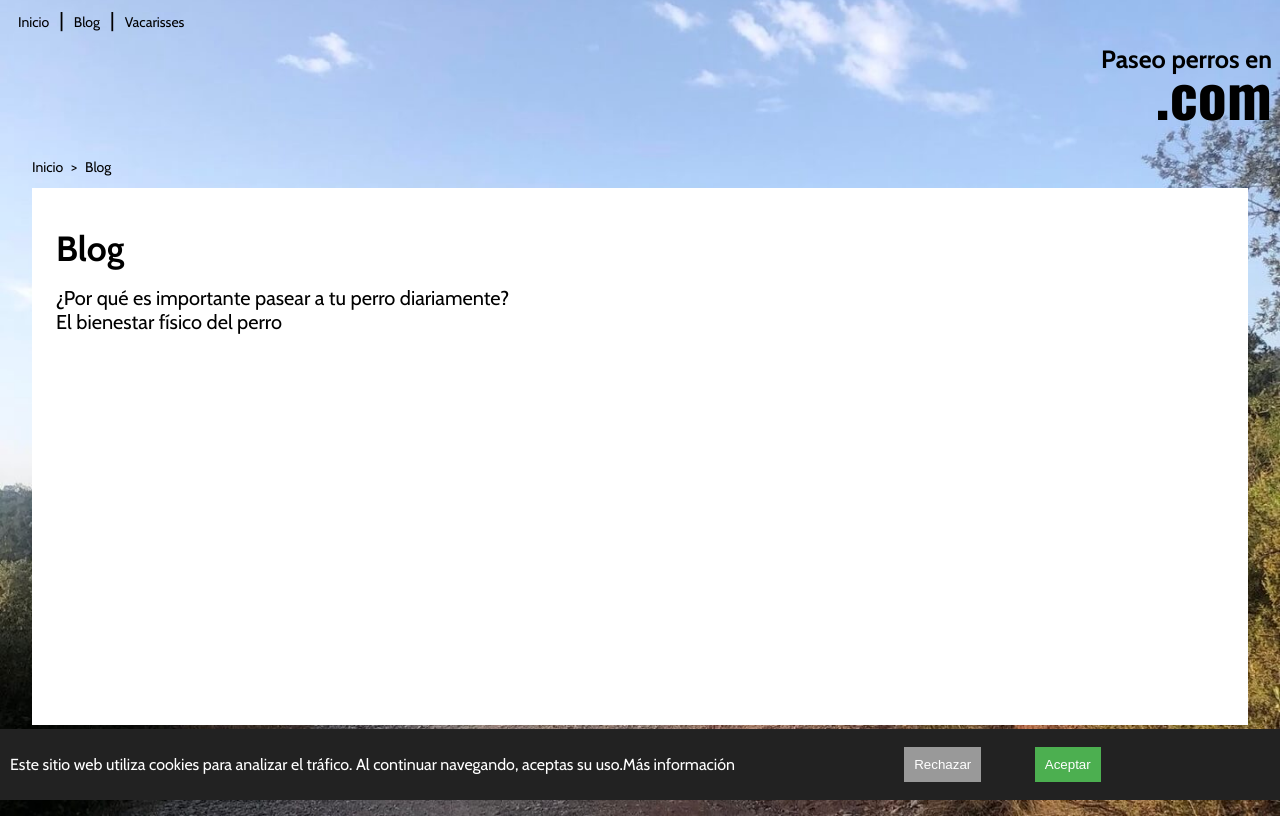
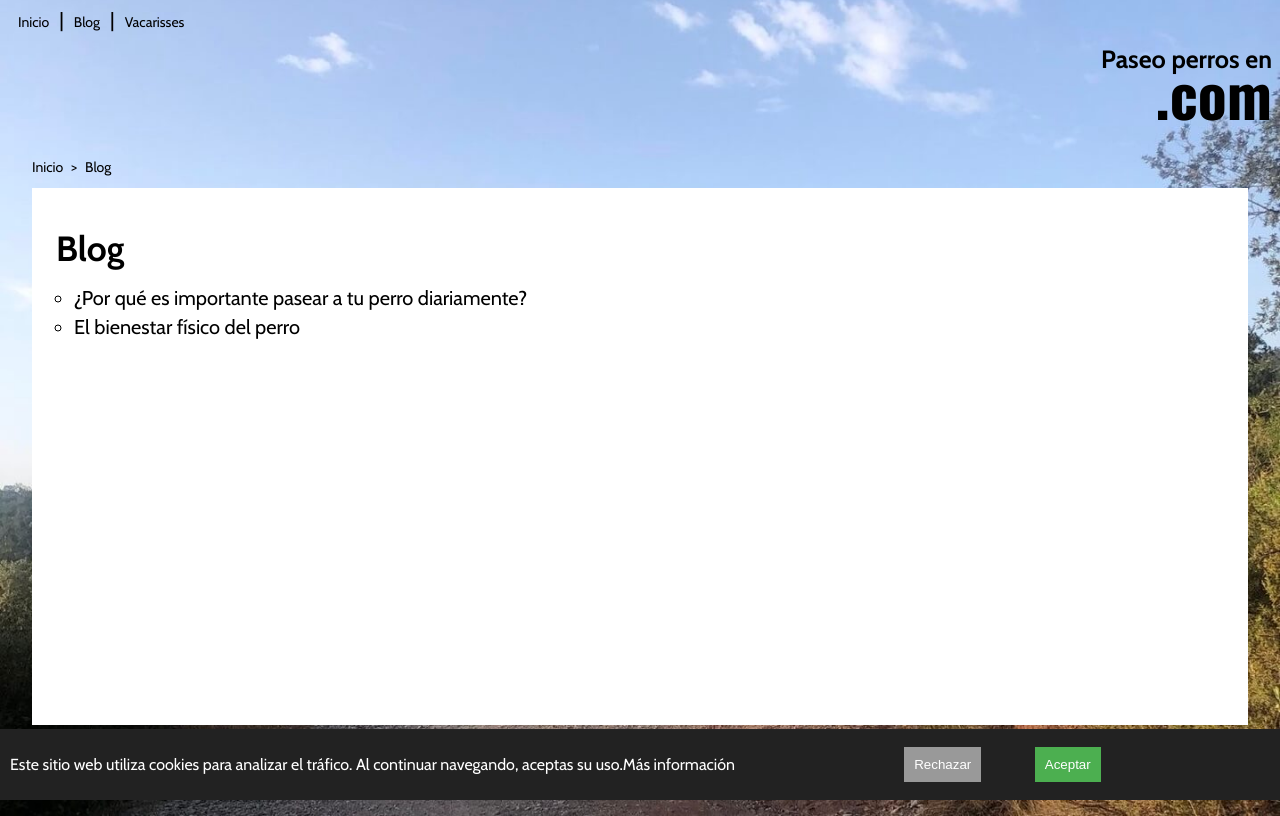
Before and after one commit to jonaypelluz/paseoperrosen, a Next.js app: page /paseoperrosen/blog/ in a window 1280 px wide. Built offline with nearby package versions, Linux system fonts and the light colour scheme.

Commit message:
feature: yarn upgrade

```diff
--- a/src/styles/global.scss
+++ b/src/styles/global.scss
@@ -187,8 +187,13 @@ section {
     }
 
     .posts {
-        padding-left: 0;
+        padding-left: 18px;
         list-style-type: none;
+
+        li {
+            list-style: circle;
+            margin-bottom: 5px;
+        }
     }
 }
 
```
Also changed, not shown: 1 other file (tests, documents, lock files or other folders).
